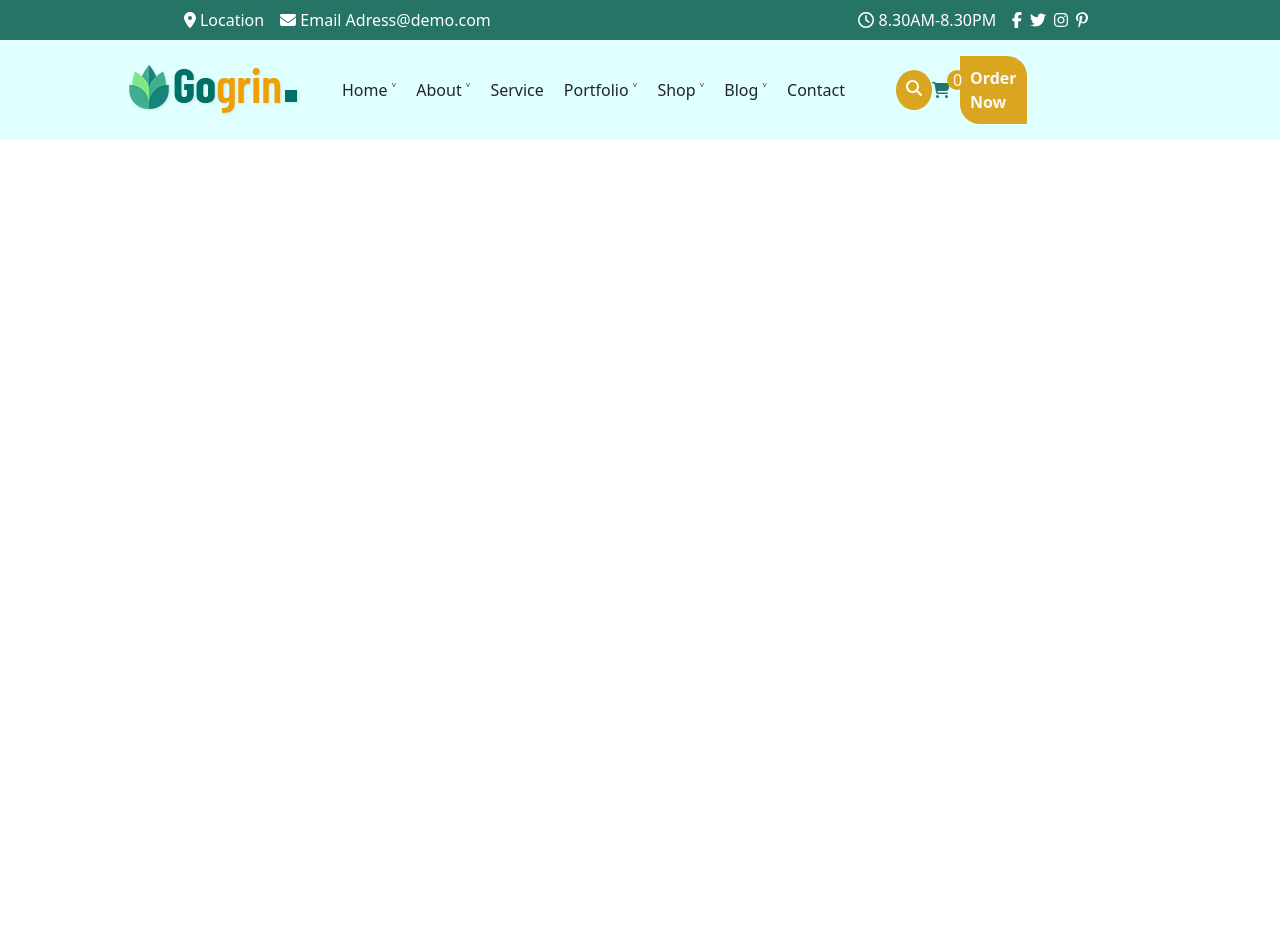
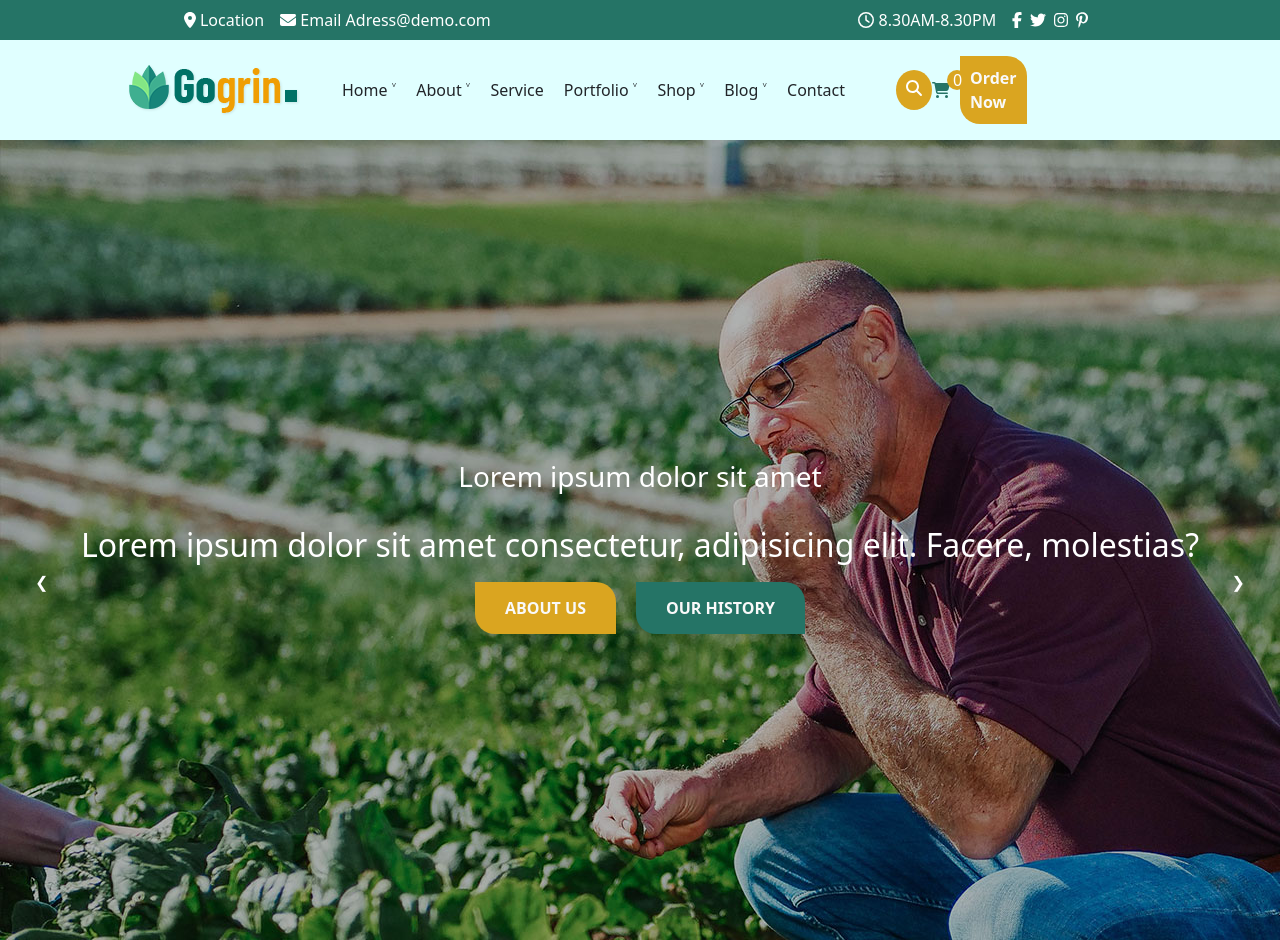
Before and after one commit to Ericdid/proj-html-vuejs, a Vue app: page / in a window 1280 px wide. Before the commit the page ends 800 px from the top, so only its background shows below. Built offline with nearby package versions, Linux system fonts and the light colour scheme.

Commit message:
add.jumbotron

```diff
--- a/src/components/appHeader.vue
+++ b/src/components/appHeader.vue
@@ -201,6 +201,10 @@ export default {};
       padding: 10px;
       margin-left: 10px;
       border-radius: 0 20px;
+      cursor: pointer;
+    }
+    .button:hover {
+      background-color: rgb(37, 116, 102);
     }
   }
 }
--- a/src/components/appMain.vue
+++ b/src/components/appMain.vue
@@ -6,6 +6,70 @@ export default {
 };
 </script>
 
-<template></template>
+<template>
+  <div
+    class="jumbotron d-flex justify-content-center align-items-center text-center"
+  >
+    <div>
+      <h3>Lorem ipsum dolor sit amet</h3>
+      <br />
+      <h2>
+        Lorem ipsum dolor sit amet consectetur, adipisicing elit. Facere,
+        molestias?
+      </h2>
+      <br />
+      <span class="button-gd">ABOUT US</span>
+      <span class="button-gr">OUR HISTORY</span>
+    </div>
+    <span class="arw-left">&#10094;</span>
+    <span class="arw-right">&#10095;</span>
+  </div>
+</template>
 
-<style lang="scss" scoped></style>
+<style lang="scss" scoped>
+// this is the jumbotron and elements inside of it
+.jumbotron {
+  background-image: url("../assets/img/H3-slider3.jpg");
+  height: 800px;
+  position: relative;
+  color: white;
+  .button-gd {
+    background-color: goldenrod;
+    color: #f9f9f9;
+    padding: 15px 30px;
+    margin-right: 20px;
+    border-radius: 0 20px;
+    cursor: pointer;
+    font-weight: 600;
+  }
+  .button-gd:hover {
+    background-color: rgb(37, 116, 102);
+  }
+  .button-gr {
+    background-color: rgb(37, 116, 102);
+    color: #f9f9f9;
+    padding: 15px 30px;
+    border-radius: 0 20px;
+    cursor: pointer;
+    font-weight: 600;
+  }
+  .button-gr:hover {
+    background-color: goldenrod;
+  }
+}
+// those are the arrows for the carousel
+.arw-left {
+  position: absolute;
+  cursor: pointer;
+  padding: 30px 20px;
+  left: 15px;
+  top: 50%;
+}
+.arw-right {
+  position: absolute;
+  cursor: pointer;
+  padding: 30px 20px;
+  right: 15px;
+  top: 50%;
+}
+</style>
```
